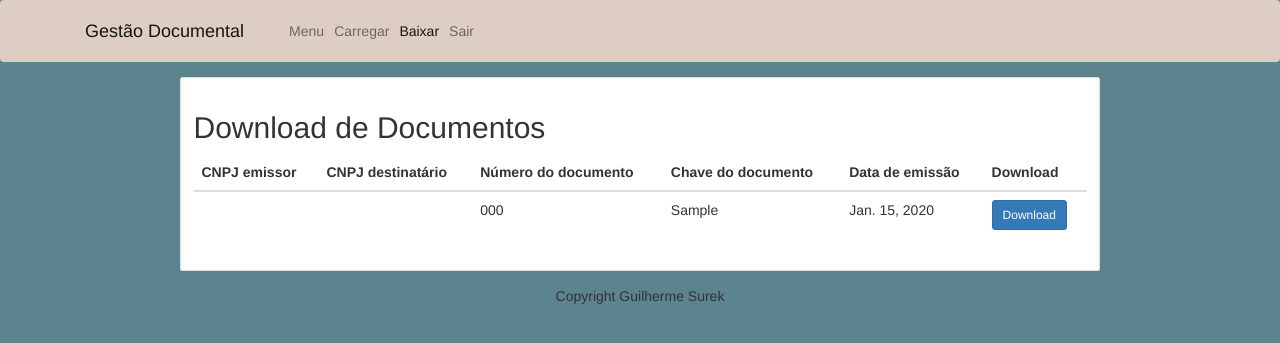
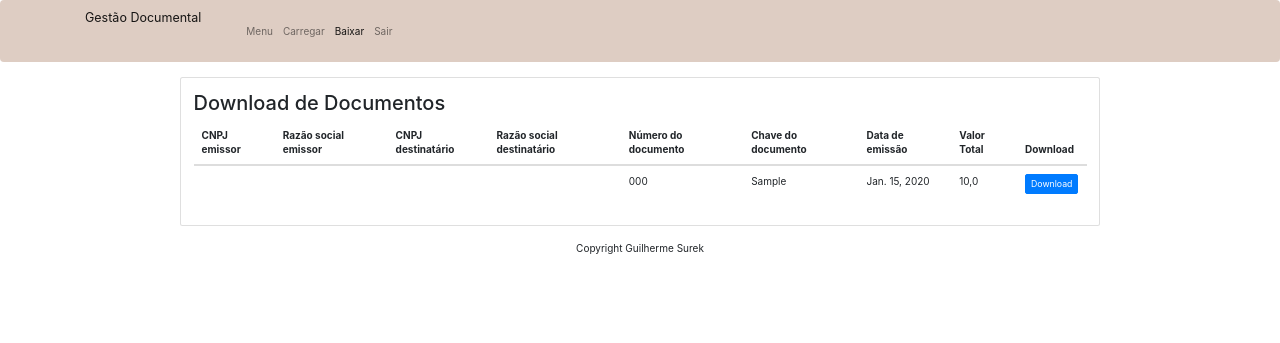
Before and after one commit to guilhermesurek/doc-manage-app, a Django app: page /download in a window 1280 px wide. Shown: the top 343 px of the page. Run offline with Django 3.2, Linux system fonts and the light colour scheme; a user stored in the database is signed in; tables that the repository leaves empty hold one stand-in row (values such as "Sample post"); some libraries are stand-ins or nearby versions.

Commit message:
Small changes in download view

```diff
--- a/download/templates/download/download.html
+++ b/download/templates/download/download.html
@@ -4,28 +4,39 @@
   Download
 {% endblock %}
 
+{% block head_css_page %}
+  <link rel="stylesheet" href="https://cdnjs.cloudflare.com/ajax/libs/twitter-bootstrap/4.1.3/css/bootstrap.css">
+  <link rel="stylesheet" href="https://cdn.datatables.net/1.10.19/css/dataTables.bootstrap4.min.css">
+{% endblock head_css_page %}
+
 {% block content %}
   <h2>Download de Documentos</h2>
     <div class="table-responsive-vertical shadow-z-1">
-      <table id="table" class="table table-hover table-mc-light-blue">
+      <table id="docTable" class="table table-hover table-mc-light-blue">
         <thead>
           <tr>
             <th>CNPJ emissor</th>
+            <th>Razão social emissor</th>
             <th>CNPJ destinatário</th>
+            <th>Razão social destinatário</th>
             <th>Número do documento</th>
             <th>Chave do documento</th>
             <th>Data de emissão</th>
+            <th>Valor Total</th>
             <th>Download</th>
           </tr>
         </thead>
         <tbody>
           {% for doc in docs %}
             <tr>
-              <td data-title="cnpj_sender">{{doc.cnpj_sender}}</td>
-              <td data-title="cnpj_recipient">{{doc.cnpj_recipient}}</td>
+              <td data-title="cnpj_sender">{{doc.sender.cnpj}}</td>
+              <td data-title="cnpj_sender">{{doc.sender.fantasy_name}}</td>
+              <td data-title="cnpj_recipient">{{doc.recipient.cnpj}}</td>
+              <td data-title="cnpj_sender">{{doc.recipient.fantasy_name}}</td>
               <td data-title="document_number">{{doc.document_number}}</td>
               <td data-title="document_key">{{doc.document_key}}</td>
               <td data-title="document_date">{{doc.document_date}}</td>
+              <td data-title="document_date">{{doc.document_total_value}}</td>
               <td>
                 <a href="{{ doc.doc_file.url }}" class="btn btn-primary btn-sm" target="_blank">
                   Download
@@ -38,3 +49,7 @@
     </div>
 
 {% endblock %}
+{% block footer_javascript_page %}
+  <script src="https://cdn.datatables.net/1.10.19/js/jquery.dataTables.min.js"></script>
+  <script src="https://cdn.datatables.net/1.10.19/js/dataTables.bootstrap4.min.js"></script>
+{% endblock footer_javascript_page %}
--- a/upload/templates/upload/upload.html
+++ b/upload/templates/upload/upload.html
@@ -3,7 +3,7 @@
 {% load crispy_forms_tags %}
 
 {% block title%}
-  Upload
+  Carregar
 {% endblock %}
 
 {% block content %}
```
Also changed, not shown: README.md.
